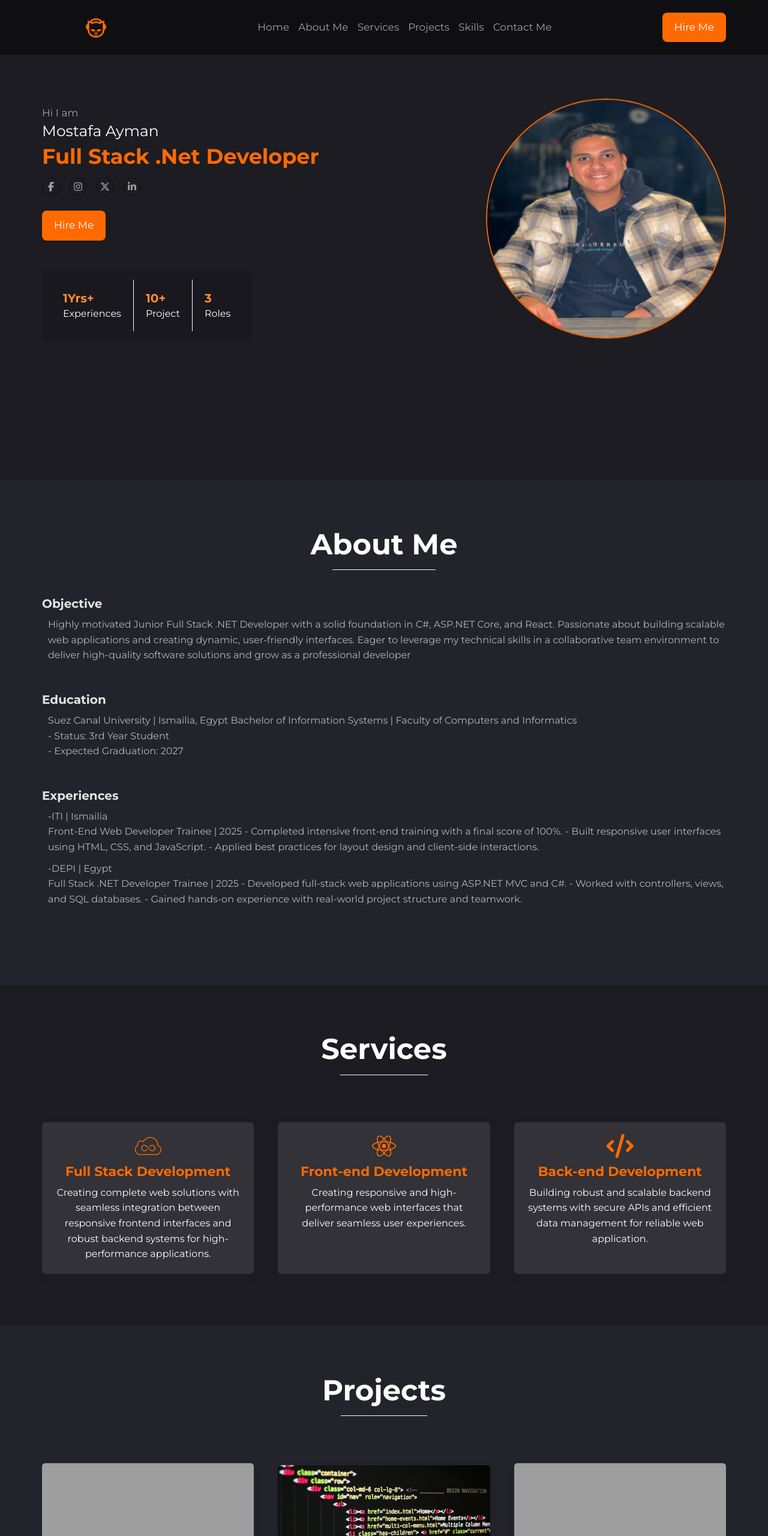
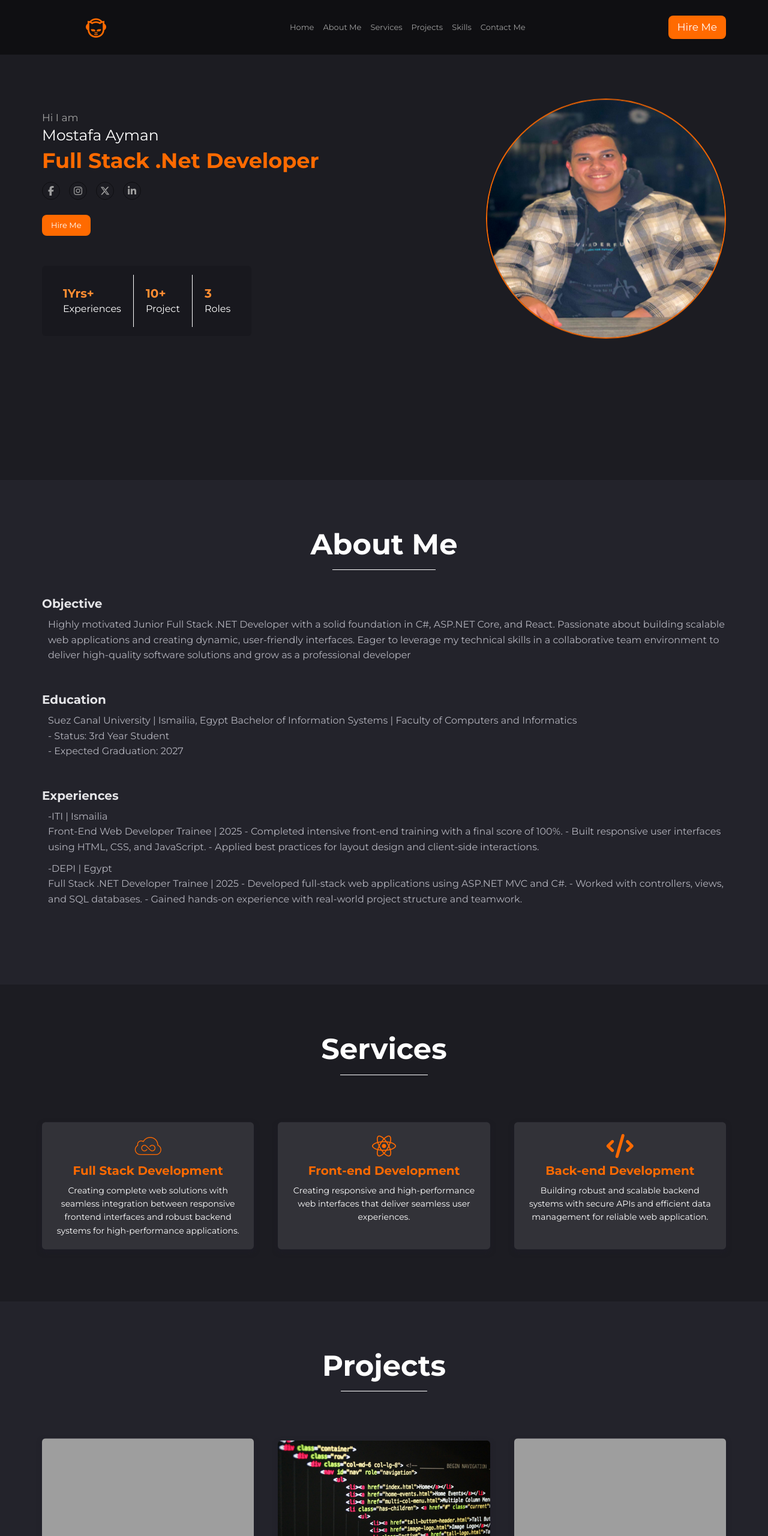
Before and after one commit to mostafa915/MostafaAymanPortfolio, a plain HTML site: page index.html in a window 1280 px wide. Shown: the top 2560 px of the page at 60% size. Drawn offline with Linux system fonts and the light colour scheme; grey boxes are pictures that could not be loaded.

Commit message:
Update style.css

```diff
--- a/css/style.css
+++ b/css/style.css
@@ -88,7 +88,7 @@ header .links li {
 
 header .links li a {
   color: var(--text-secondary);
-  font-size: 17px;
+  font-size: 13px;
   transition: var(--main-trainstion);
 }
 header .links li a:hover,
@@ -98,7 +98,7 @@ header .links li a.active {
 header a.hire {
   background-color: var(--primary);
   color: var(--text-main);
-  padding: 15px 20px;
+  padding: 10px 15px;
   display: block;
   width: fit-content;
   transition: var(--main-trainstion);
@@ -252,11 +252,11 @@ header i.bar {
 .home .butn {
   background-color: var(--primary);
   color: var(--text-main);
-  padding: 15px 20px;
+  padding: 10px 15px;
   display: block;
   width: fit-content;
   transition: var(--main-trainstion);
-  font-size: 17px;
+  font-size: 13px;
   border-radius: 8px;
   display: block;
 }
@@ -349,7 +349,7 @@ header i.bar {
   line-height: 1.6;
   color: #b4b4bd;
 }
-@media (max-width: 767px) {
+@media (max-width: 991px) {
   .about .container {
     text-align: center;
   }
@@ -412,11 +412,12 @@ header i.bar {
 .services .srv h4 {
   text-align: center;
   color: var(--primary);
-  font-size: 22px;
+  font-size: 20px;
 }
 .services .srv p {
   text-align: center;
   line-height: 1.6;
+  font-size: 14px;
   margin: 10px auto 0;
 }
 @media (max-width: 767px) {
@@ -464,7 +465,7 @@ header i.bar {
 .projects .pro h4 {
   text-align: center;
   color: var(--primary);
-  font-size: 22px;
+  font-size: 20px;
   transition: var(--main-trainstion);
 }
 .projects .pro:hover h4 {
@@ -473,7 +474,7 @@ header i.bar {
 .projects .pro p {
   text-align: center;
   color: var(--text-secondary);
-  font-size: 14px;
+  font-size: 13px;
   line-height: 1.6;
 
   margin: 10px auto 0;
```
